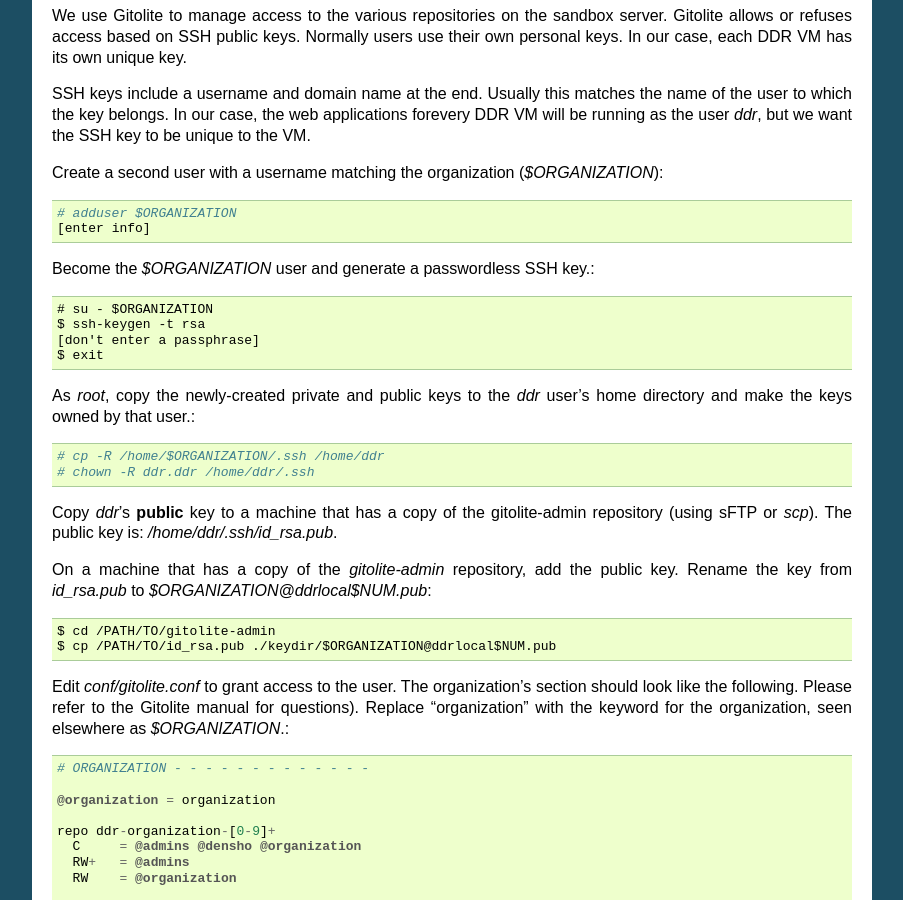
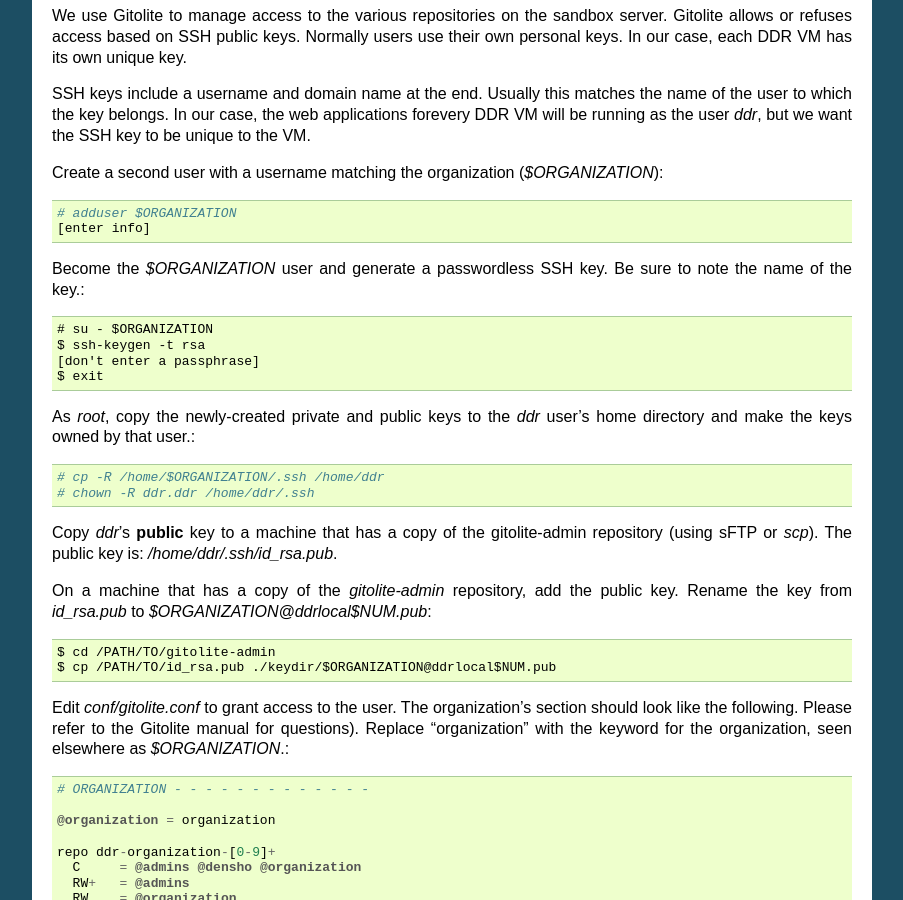
Before and after one commit to denshoproject/ddr-manual, a Sphinx documentation site: the page built from source/admins/create-workstation-vm.rst, in a window 1280 px wide and 900 px high, scrolled down 8979 px. Shown: the whole window, without its empty margins (198-1101 px from the left). Built offline with Sphinx 7.4.7, drawn with Linux system fonts in a browser that asks for light colours; pages that are not in the unit, such as notebooks, are missing from menus.

Commit message:
Update create-workstation-vm.rst

```diff
--- a/source/admins/create-workstation-vm.rst
+++ b/source/admins/create-workstation-vm.rst
@@ -569,7 +569,7 @@
     # adduser $ORGANIZATION
     [enter info]
 
-Become the `$ORGANIZATION` user and generate a passwordless SSH key.::
+Become the `$ORGANIZATION` user and generate a passwordless SSH key. Be sure to note the name of the key.::
 
     # su - $ORGANIZATION
     $ ssh-keygen -t rsa
```
